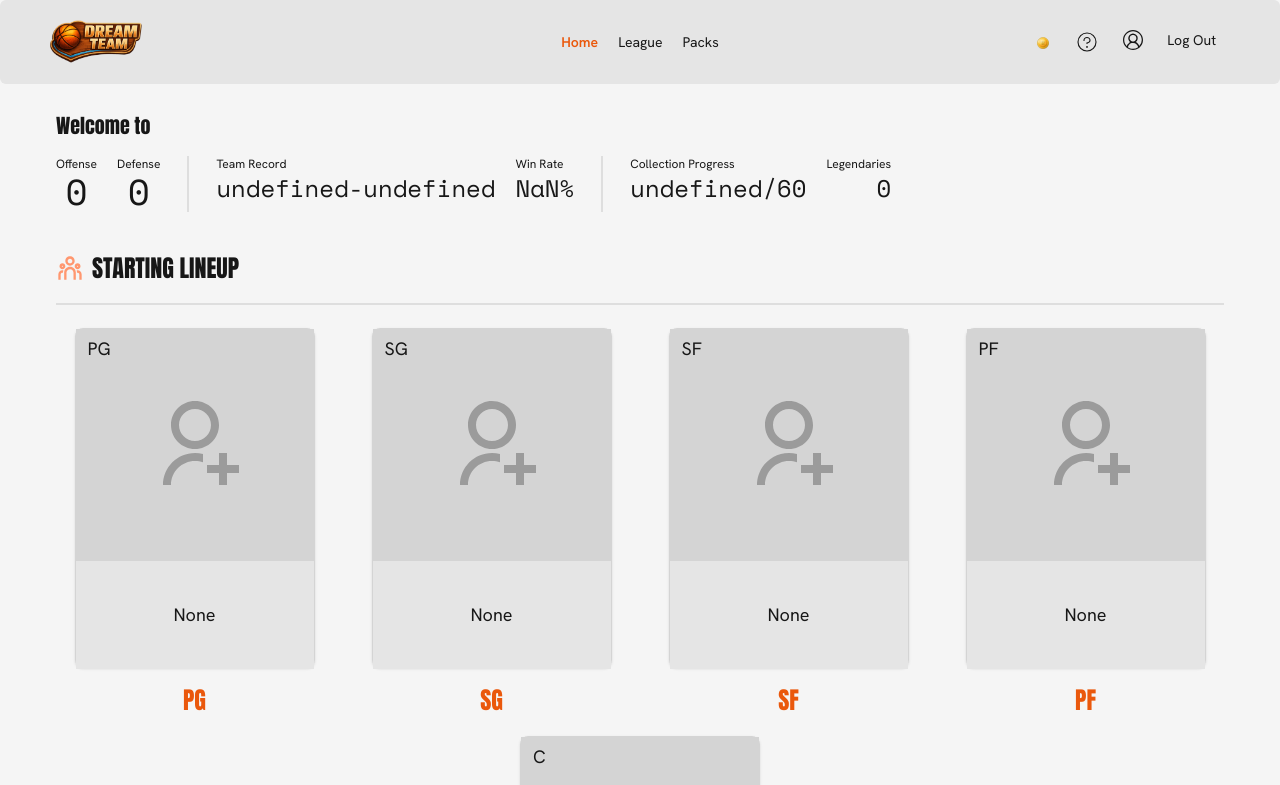
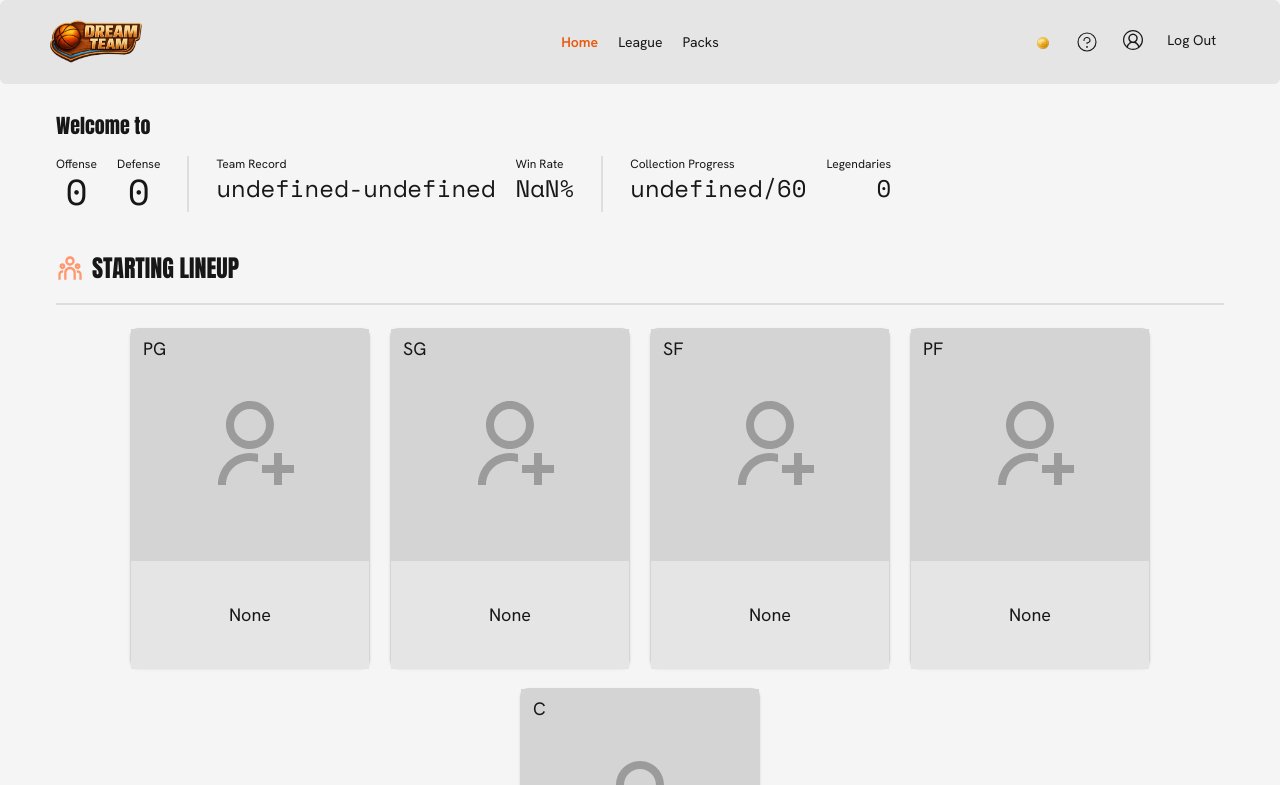
Before and after one commit to kaito24mako/dream-team, a React (Vite) app in the folder client/: page /home in a window 1280 px wide. Shown: the top 785 px of the page. Built offline with nearby package versions, Linux system fonts and the light colour scheme.

Commit message:
remove position names in the lineup to clean up the interface

```diff
--- a/client/src/components/common/modal/PlayerModal.tsx
+++ b/client/src/components/common/modal/PlayerModal.tsx
@@ -3,9 +3,12 @@ import Button from "../button/Button";
 function PlayerModal({
   userId,
   addToLineup,
+  removeFromLineup,
   selectedPlayer,
   setSelectedPlayer,
 }) {
+  const isInLineup = selectedPlayer.UserPlayer?.inLineup;
+
   return (
     <div
       className="fixed inset-0 z-50 flex items-center justify-center bg-black/60 px-4"
@@ -34,10 +37,15 @@ function PlayerModal({
             size="small"
             onClick={(e) => {
               e.stopPropagation();
-              addToLineup(userId, selectedPlayer.id);
+              if (isInLineup) {
+                removeFromLineup(userId, selectedPlayer.id);
+              } else {
+                addToLineup(userId, selectedPlayer.id);
+              }
+              setSelectedPlayer(null);
             }}
           >
-            Add to lineup
+            {isInLineup ? "Remove from lineup" : "Add to lineup"}
           </Button>
         </div>
       </div>
--- a/client/src/components/features/home-page/CollectionSection.tsx
+++ b/client/src/components/features/home-page/CollectionSection.tsx
@@ -25,7 +25,7 @@ function CollectionSection({ user, loading, errorMsg }) {
   const userId = authUser?.userId;
 
   // function for adding a player to lineup
-  const { addToLineup } = useLineup();
+  const { addToLineup, removeFromLineup } = useLineup();
 
   // to get only the players that the user owns
   const players = user.Players || [];
@@ -119,6 +119,7 @@ function CollectionSection({ user, loading, errorMsg }) {
         <PlayerModal
           userId={userId}
           addToLineup={addToLineup}
+          removeFromLineup={removeFromLineup}
           selectedPlayer={selectedPlayer}
           setSelectedPlayer={setSelectedPlayer}
         />
--- a/client/src/components/features/home-page/LineupPosition.tsx
+++ /dev/null
@@ -1,41 +0,0 @@
-import { useLineup } from "../../../utils/context/LineupContext";
-import Button from "../../common/button/Button";
-
-// session management
-import { useSelector } from "react-redux";
-import { getUser } from "../../../utils/redux/slices/authSlice.js";
-
-function LineupPosition({
-  children,
-  player,
-  position,
-}: {
-  children: React.ReactNode;
-  player;
-  position: string;
-}) {
-  const { removeFromLineup } = useLineup();
-
-  const authUser = useSelector(getUser);
-  const userId = authUser?.userId;
-
-  return (
-    <div className="flex flex-col gap-4 mx-auto">
-      {children}
-      <div className="flex items-center gap-4 mx-auto">
-        <p className="font-primary text-primary text-2xl">{position}</p>
-        {player && (
-          <Button
-            bgColor="primary"
-            size="small"
-            textColor="black"
-            onClick={() => removeFromLineup(userId, player.id)}
-          >
-            Remove
-          </Button>
-        )}
-      </div>
-    </div>
-  );
-}
-export default LineupPosition;
--- a/client/src/components/features/home-page/LineupSection.tsx
+++ b/client/src/components/features/home-page/LineupSection.tsx
@@ -1,34 +1,26 @@
 import { RiTeamLine } from "react-icons/ri";
+import { useState } from "react";
+import { useSelector } from "react-redux";
+import { getUser } from "../../../utils/redux/slices/authSlice.js";
+import { useLineup } from "../../../utils/context/LineupContext.jsx";
 
 import SectionHeading from "../../common/text/SectionHeading";
 import CardList from "../../common/list/CardList";
-import LineupPosition from "./LineupPosition";
 import EmptyCard from "../../common/playerCard/EmptyCard";
 import RegularCard from "../../common/playerCard/RegularCard";
 import FullArtCard from "../../common/playerCard/FullArtCard";
 import Divider from "../../common/divider/Divider";
+import PlayerModal from "../../common/modal/PlayerModal.js";
 
 function LineupSection({ lineup, loading, errorMsg }) {
-  const positions = ["PG", "SG", "SF", "PF", "C"];
+  const authUser = useSelector(getUser);
+  const userId = authUser?.userId;
 
-  // returns different markdown depending onons - for cleaner code
-  function renderCard(player, position) {
-    if (!player) return <EmptyCard playerPosition={position} />;
+  const { addToLineup, removeFromLineup } = useLineup();
 
-    // render the type of card depending on the player's rarity
-    const Card = player.rarity === "Legendary" ? FullArtCard : RegularCard;
+  const [selectedPlayer, setSelectedPlayer] = useState(null);
 
-    return (
-      <Card
-        playerImage={player.image}
-        playerRarity={player.rarity}
-        playerPosition={player.position}
-        playerName={player.fullName}
-        offenseCount={player.offensiveRating}
-        defenseCount={player.defensiveRating}
-      />
-    );
-  }
+  const lineup_positions = ["PG", "SG", "SF", "PF", "C"];
 
   let content;
 
@@ -40,17 +32,33 @@ function LineupSection({ lineup, loading, errorMsg }) {
     content = (
       <div className="mb-5">
         <CardList>
-          {positions.map((position) => {
+          {lineup_positions.map((position) => {
             const player = lineup.find((p) => p.position === position);
 
-            return (
-              <LineupPosition
-                player={player}
-                position={position}
-                key={position}
-              >
-                {renderCard(player, position)}
-              </LineupPosition>
+            return !player ? (
+              <EmptyCard key={position} playerPosition={position} />
+            ) : player.rarity === "Legendary" ? (
+              <FullArtCard
+                key={player.id}
+                playerImage={player.image}
+                playerRarity={player.rarity}
+                playerPosition={player.position}
+                playerName={player.fullName}
+                offenseCount={player.offensiveRating}
+                defenseCount={player.defensiveRating}
+                onClick={() => setSelectedPlayer(player)}
+              />
+            ) : (
+              <RegularCard
+                key={player.id}
+                playerImage={player.image}
+                playerRarity={player.rarity}
+                playerPosition={player.position}
+                playerName={player.fullName}
+                offenseCount={player.offensiveRating}
+                defenseCount={player.defensiveRating}
+                onClick={() => setSelectedPlayer(player)}
+              />
             );
           })}
         </CardList>
@@ -65,6 +73,16 @@ function LineupSection({ lineup, loading, errorMsg }) {
       <Divider color="default" />
 
       {content}
+
+      {selectedPlayer && (
+        <PlayerModal
+          userId={userId}
+          addToLineup={addToLineup}
+          removeFromLineup={removeFromLineup}
+          selectedPlayer={selectedPlayer}
+          setSelectedPlayer={setSelectedPlayer}
+        />
+      )}
     </section>
   );
 }
```
